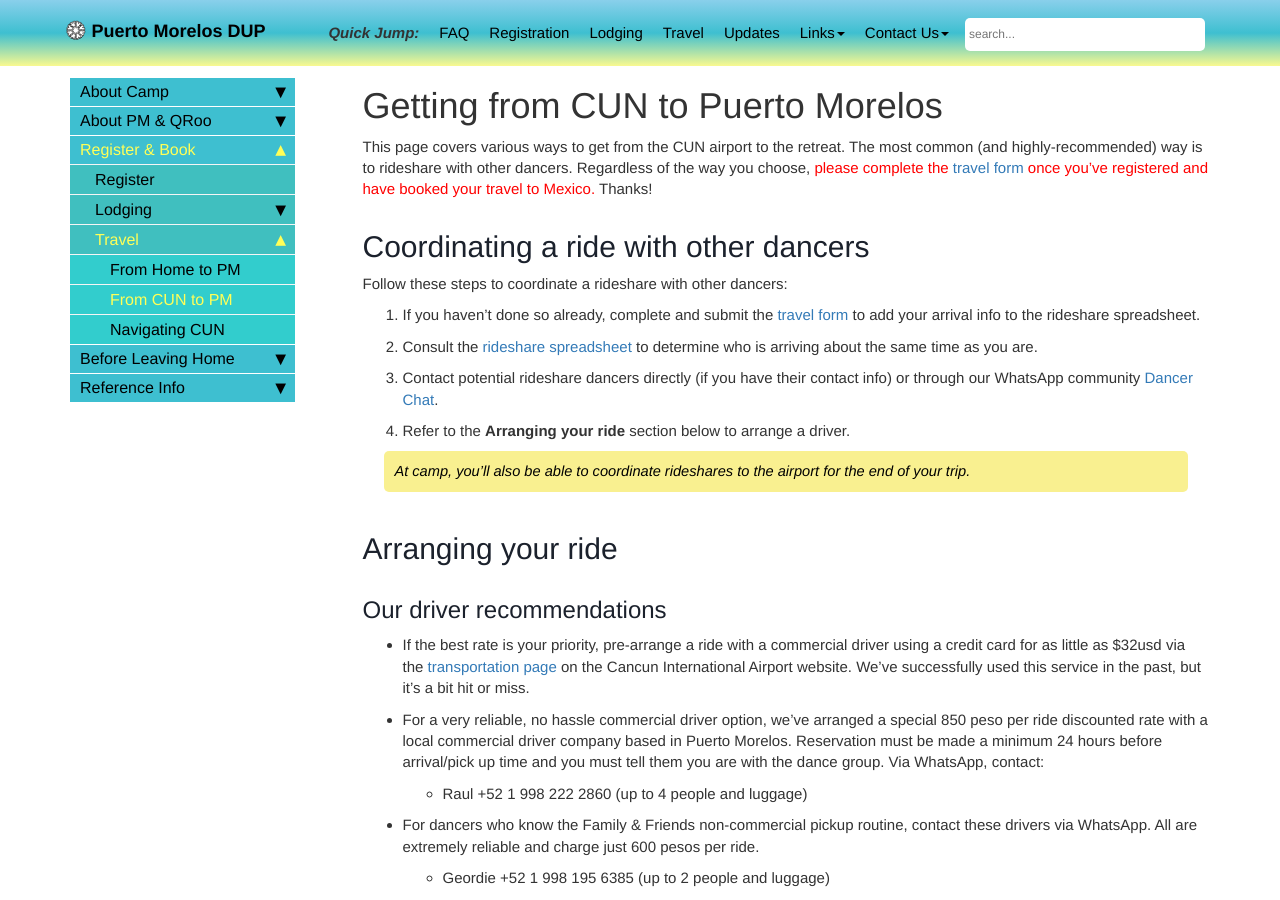
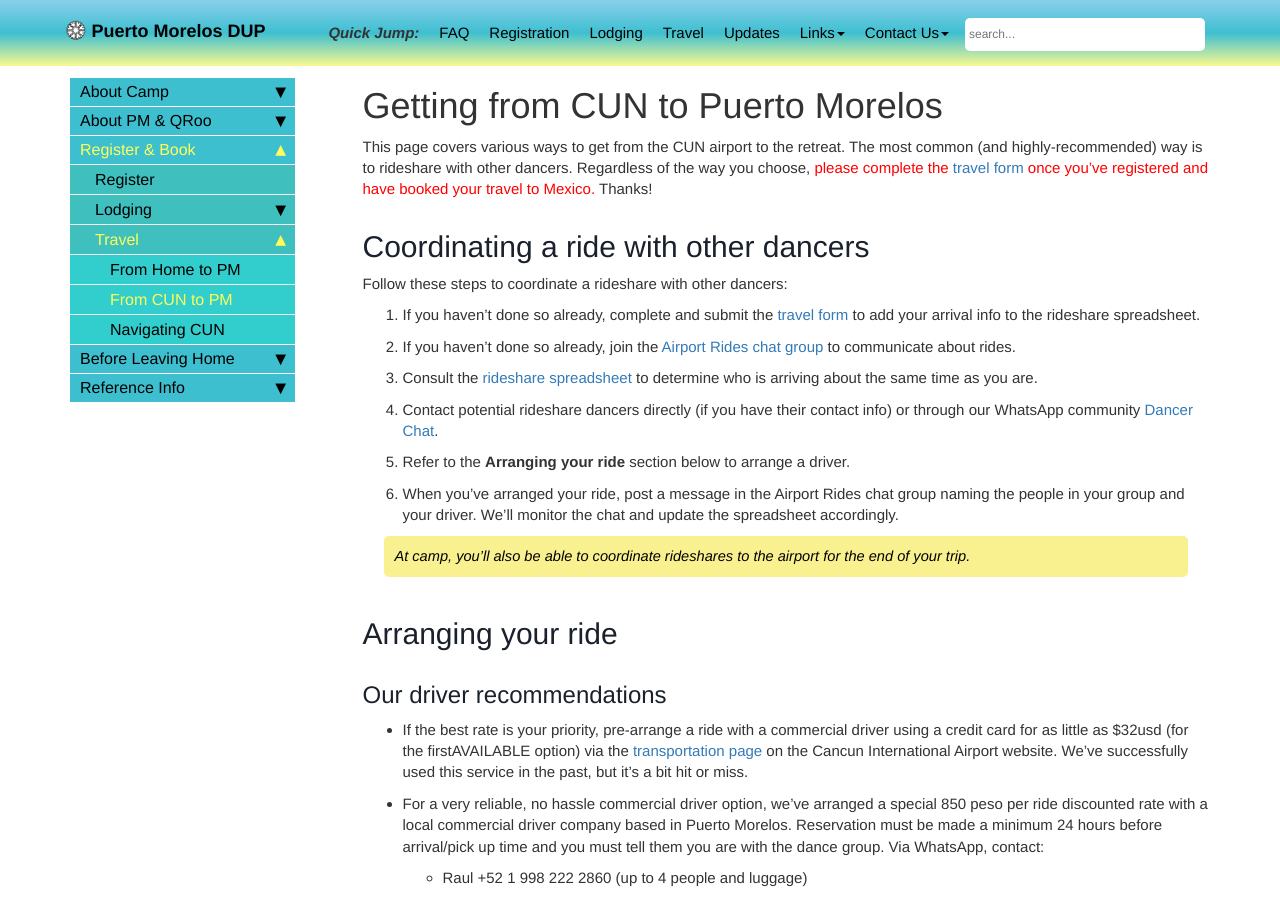
Before and after one commit to davewalker60/pmdup, a Jekyll site: the page built from pages/from-cun-to-pm.md, in a window 1280 px wide and 900 px high. Built offline with Jekyll 4.4.1, drawn with Linux system fonts in a browser that asks for light colours; comment, search, counter and statistics services are not loaded.

Commit message:
update rideshare instructions

```diff
--- a/pages/from-cun-to-pm.md
+++ b/pages/from-cun-to-pm.md
@@ -22,9 +22,11 @@ Once you clear customs at CUN, the scene is quite a zoo! But no need to be intim
 
 Follow these steps to coordinate a rideshare with other dancers:
 1. If you haven't done so already, complete and submit the [travel form](https://docs.google.com/forms/d/e/1FAIpQLSex7cyDs_Xf33rAxqU2S749xG_MB4lMQk3fPvF_p0JkkoKyTg/viewform){:target="_blank"} to add your arrival info to the rideshare spreadsheet.
-2. Consult the [rideshare spreadsheet](https://docs.google.com/spreadsheets/d/e/2PACX-1vSZSq4OF3O0hydC8OsEiC3n-gKzCRPGZj7wdRLIrn2qmSydI9kxBq9tinuZeEohARD7pqrylkqyNyrQ/pubhtml?gid=1287951932&single=true){:target="_blank"} to determine who is arriving about the same time as you are.
-3. Contact potential rideshare dancers directly (if you have their contact info) or through our WhatsApp community [Dancer Chat](https://chat.whatsapp.com/EMbSgSrfAhiFqgHSPwd7mH){:target="_blank"}.
-4. Refer to the **Arranging your ride** section below to arrange a driver.
+2. If you haven't done so already, join the [Airport Rides chat group](https://chat.whatsapp.com/DiL8kawPPIw4NtxV25MOsq){:target="_blank"} to communicate about rides.
+3. Consult the [rideshare spreadsheet](https://docs.google.com/spreadsheets/d/e/2PACX-1vSZSq4OF3O0hydC8OsEiC3n-gKzCRPGZj7wdRLIrn2qmSydI9kxBq9tinuZeEohARD7pqrylkqyNyrQ/pubhtml?gid=1287951932&single=true){:target="_blank"} to determine who is arriving about the same time as you are.
+4. Contact potential rideshare dancers directly (if you have their contact info) or through our WhatsApp community [Dancer Chat](https://chat.whatsapp.com/EMbSgSrfAhiFqgHSPwd7mH){:target="_blank"}.
+5. Refer to the **Arranging your ride** section below to arrange a driver.
+6. When you've arranged your ride, post a message in the Airport Rides chat group naming the people in your group and your driver. We'll monitor the chat and update the spreadsheet accordingly.
 
 > At camp, you'll also be able to coordinate rideshares to the airport for the end of your trip.
 
@@ -32,7 +34,7 @@ Follow these steps to coordinate a rideshare with other dancers:
 
 ## Our driver recommendations
 
-- If the best rate is your priority, pre-arrange a ride with a commercial driver using a credit card for as little as $32usd via the [transportation page](https://www.cancunairport.com/transportation.html){:target="_blank"} on the Cancun International Airport website. We've successfully used this service in the past, but it's a bit hit or miss.
+- If the best rate is your priority, pre-arrange a ride with a commercial driver using a credit card for as little as $32usd (for the firstAVAILABLE option) via the [transportation page](https://www.cancunairport.com/transportation.html){:target="_blank"} on the Cancun International Airport website. We've successfully used this service in the past, but it's a bit hit or miss.
 
 - For a very reliable, no hassle commercial driver option, we've arranged a special 850 peso per ride discounted rate with a local commercial driver company based in Puerto Morelos. Reservation must be made a minimum 24 hours before arrival/pick up time and you must tell them you are with the dance group. Via WhatsApp, contact:
   - Raul +52 1 998 222 2860 (up to 4 people and luggage)
```
Also changed, not shown: pages/camp-history.md (+1 -1 lines).
